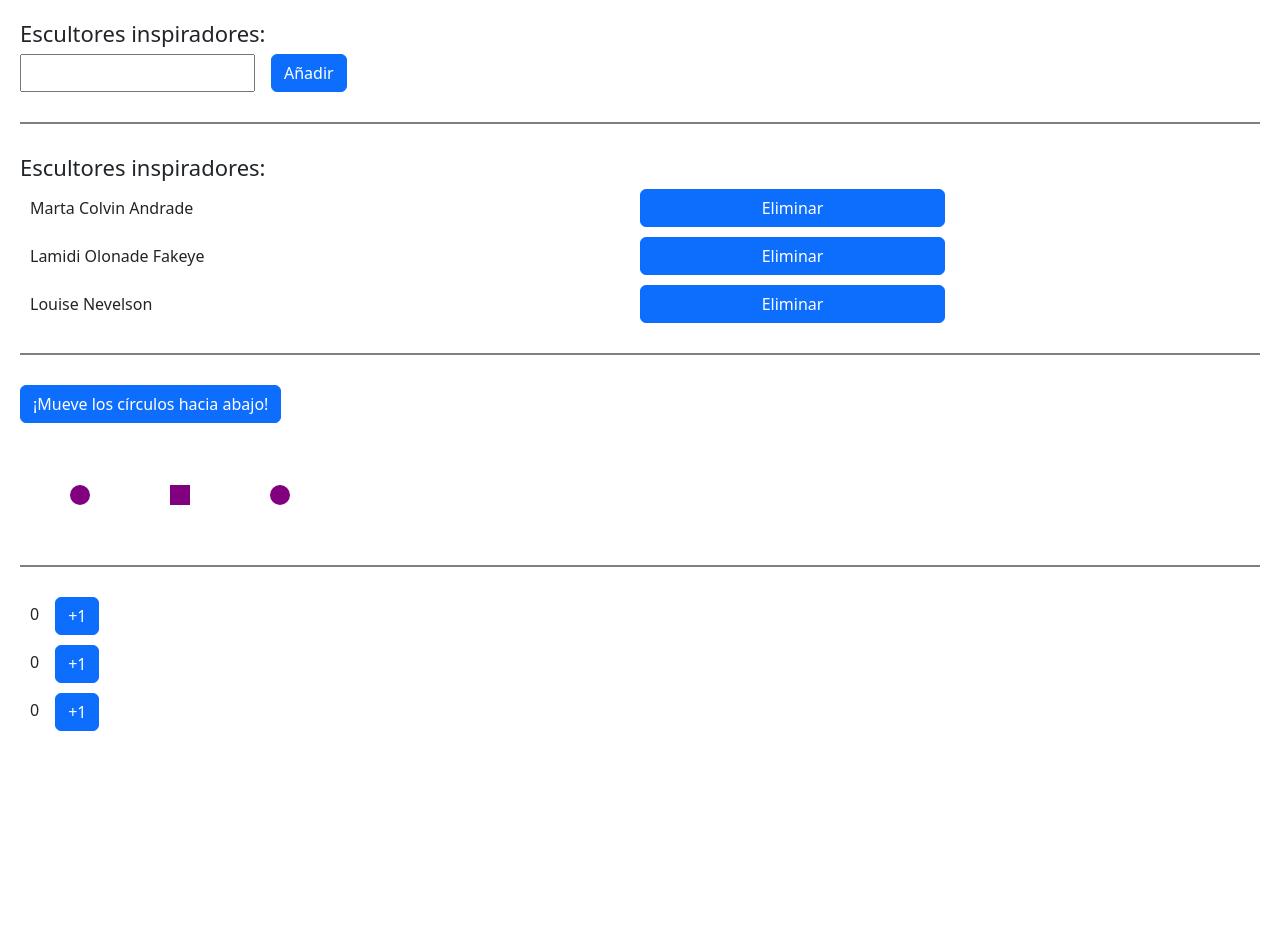
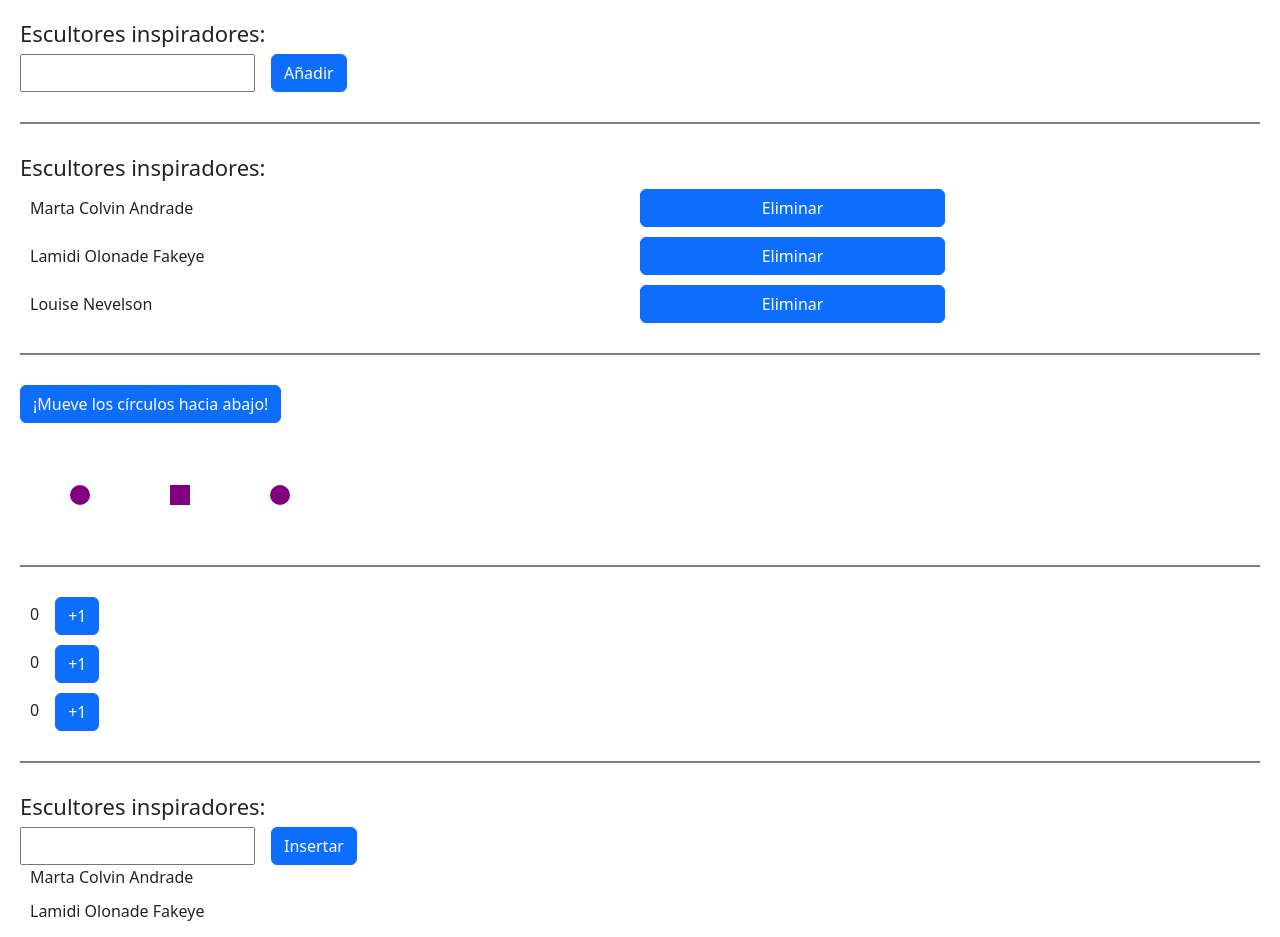
Before and after one commit to dgutierrez21/Learning-ReactJS--React-Docs, a React (Vite) app in the folder 01-learn/: page / in a window 1280 px wide. Shown: the top 937 px of the page. Before the commit the page ends 800 px from the top, so only its background shows below. Built offline with nearby package versions, Linux system fonts and the light colour scheme.

Commit message:
Insertar en un array

```diff
--- a/01-learn/src/03-agregar-interactividad/07-actualizar-arrays-en-el-estado/ActualizarArraysEnElEstado.jsx
+++ b/01-learn/src/03-agregar-interactividad/07-actualizar-arrays-en-el-estado/ActualizarArraysEnElEstado.jsx
@@ -1,6 +1,7 @@
 import CounterList from "./counterList/CounterList";
 import { List } from "./list/List";
 import { List02 } from "./list02/List02";
+import { List03 } from "./list03/List03";
 import { ShapeEditor } from "./shapeEditor/ShapeEditor";
 
 const ActualizarArraysEnElEstado = () => {
@@ -13,6 +14,8 @@ const ActualizarArraysEnElEstado = () => {
       <ShapeEditor />
       <div className="separator"></div>
       <CounterList/>
+      <div className="separator"></div>
+      <List03/>
     </>
   );
 };
--- /dev/null
+++ b/01-learn/src/03-agregar-interactividad/07-actualizar-arrays-en-el-estado/list03/List03.jsx
@@ -0,0 +1,61 @@
+import { useState } from "react";
+
+let siguienteID = 3;
+
+const artistasIniciales = [
+  { id: 0, nombre: "Marta Colvin Andrade" },
+  { id: 1, nombre: "Lamidi Olonade Fakeye" },
+  { id: 2, nombre: "Louise Nevelson" },
+];
+
+export const List03 = () => {
+  const [nombre, setNombre] = useState("");
+  const [artistas, setArtistas] = useState(artistasIniciales);
+
+  console.log(artistas);
+
+  function handleClick() {
+    const insertarAt = 1; // podría ser cualqiuer indice
+
+    const siguientesArtistas = [
+      // elementos antes del punto de insercción:
+
+      ...artistas.slice(0, insertarAt),
+
+      // nuevo elemento:
+      { id: siguienteID++, nombre },
+
+      // Elementos después del punto de inserción:
+
+      ...artistas.slice(insertarAt),
+    ];
+
+    setArtistas(siguientesArtistas);
+    setNombre("");
+  }
+
+  return (
+    <>
+      <h1>Escultores inspiradores:</h1>
+      <div className="d-flex gap-3">
+        <input
+          type="text"
+          value={nombre}
+          onChange={(e) => {
+            setNombre(e.target.value);
+          }}
+        />
+
+        <button onClick={handleClick} className="btn btn-primary">
+          Insertar
+        </button>
+      </div>
+
+      <ul>
+        {artistas.map((artista) => (
+          <li key={artista.id}>{artista.nombre}</li>
+        ))}
+      </ul>
+    </>
+  );
+};
```
Also changed, not shown: 01-learn/src/03-agregar-interactividad/07-actualizar-arrays-en-el-estado/ActualizarArraysEnElEstado.txt.
